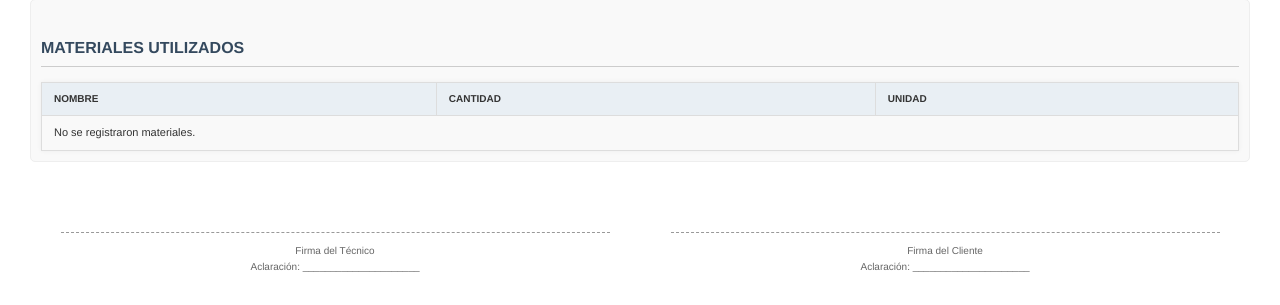
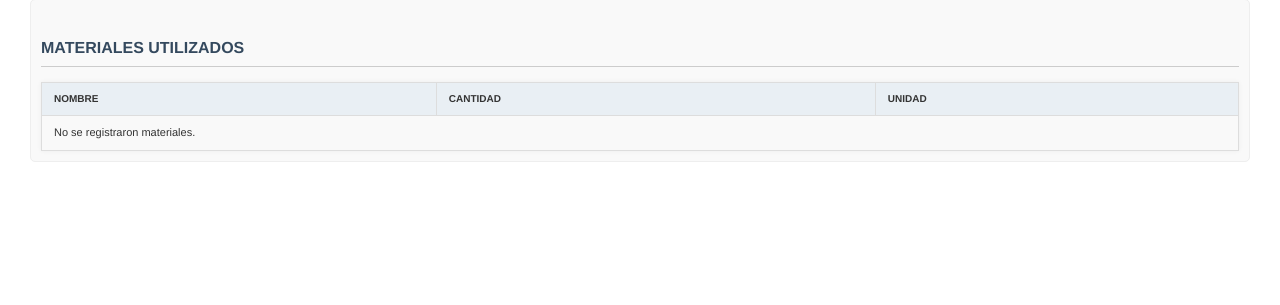
Before and after one commit to omargonza/sistema, a Django app: template ordenes_trabajo/templates/ordenes_trabajo/orden_pdf_template.html in a window 1280 px wide. Shown: the part 701-1006 px from the top of the page. After the commit the page ends 863 px from the top, so only its background shows below. Run offline with Django 5.2, Linux system fonts and the light colour scheme; the template is opened without the code that fills it, so the values that code supplies are empty.

Commit message:
Ajuste en el css

```diff
--- a/ordenes_trabajo/templates/ordenes_trabajo/crear_orden.html
+++ b/ordenes_trabajo/templates/ordenes_trabajo/crear_orden.html
@@ -26,7 +26,7 @@
     />
   </head>
 
-  <body class="bg-light">
+  <body >
     <div class="container mt-5 mb-5">
       <div class="card shadow-lg">
         <div class="card-header bg-primary text-white">
--- a/ordenes_trabajo/templates/ordenes_trabajo/orden_pdf_template.html
+++ b/ordenes_trabajo/templates/ordenes_trabajo/orden_pdf_template.html
@@ -175,17 +175,7 @@
             </tbody>
         </table>
     </div>
-
-    <div class="firma-section">
-        <div class="firma-box">
-            <p>Firma del Técnico</p>
-            <p>Aclaración: _____________________</p>
-        </div>
-        <div class="firma-box">
-            <p>Firma del Cliente</p>
-            <p>Aclaración: _____________________</p>
-        </div>
-    </div>
+ </div>
 
 </body>
 </html>
```
